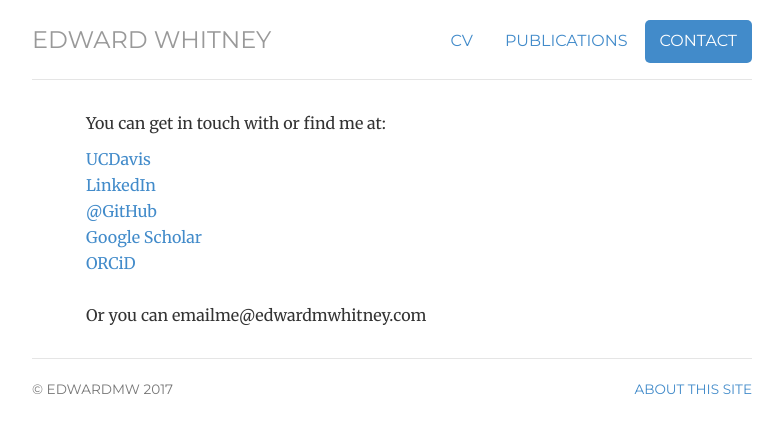
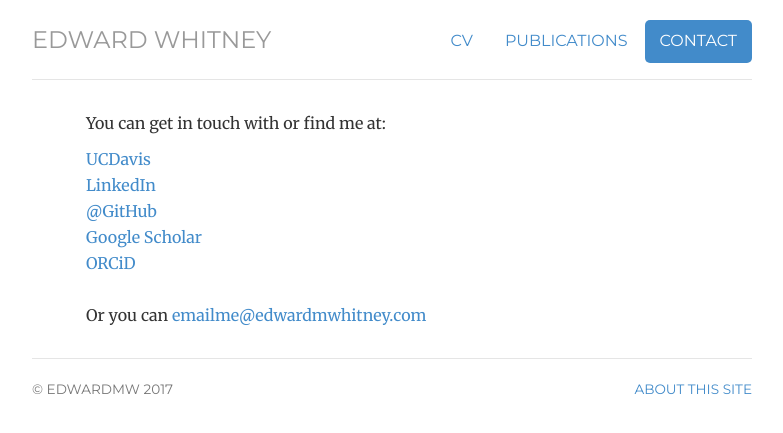
Before and after one commit to edwardmw/edwardmwhitney, a Jekyll site: the page built from contact/index.html, in a window 1280 px wide. Shown: the top 433 px of the page, without its empty margins (248-1031 px from the left). Built offline with Jekyll 4.4.1, drawn with Linux system fonts in a browser that asks for light colours.

Commit message:
commit2.14

```diff
--- a/contact/index.html
+++ b/contact/index.html
@@ -16,7 +16,7 @@ description: Contact information for Edward Whitney, a PhD Student, Development
 	<li><a href="http://linkedin.com/in/edwardmwhitney/" target="_blank">LinkedIn</a></li> 	<li><a href="http://github.com/edwardmw" target="_blank">@GitHub</a></li>
 	<li><a href="https://scholar.google.com/citations?user=QrQ8bUkAAAAJ&hl=en" target="_blank">Google Scholar</a></li>
 	<li><a href="http://orcid.org/0000-0002-4633-0844" target="_blank">ORCiD</a></li>
-	<li><br><p>Or you can <span class="obfuscate">moc.yentihwmdrawde@emliame</span></p></li>
+	<li><br><p>Or you can <a href="mailto:emailme@edwardmwhitney.com" target="_blank"><span class="obfuscate">moc.yentihwmdrawde@emliame</span></a></p></li>
 	</ul>
 
 </div>
```
